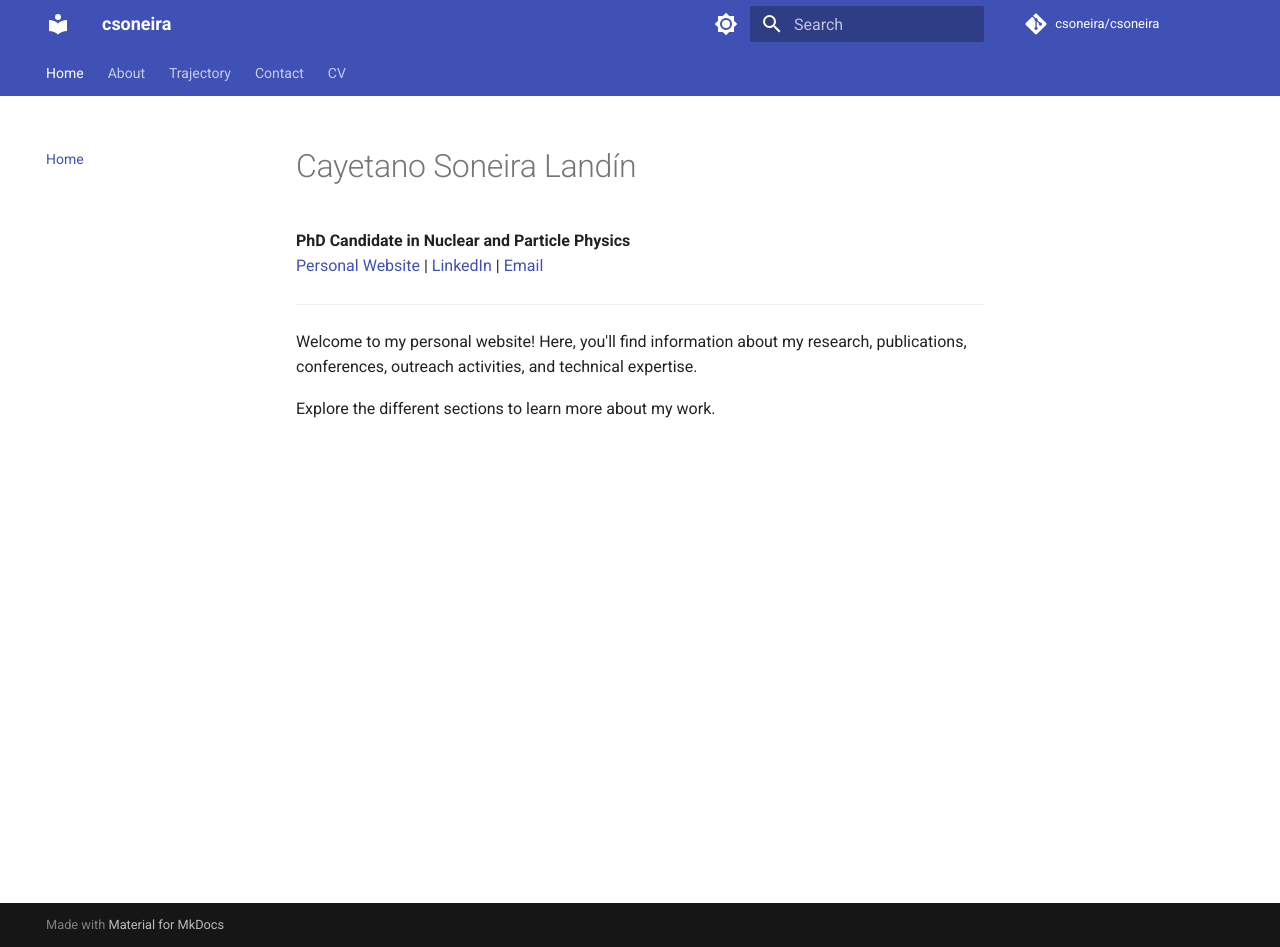
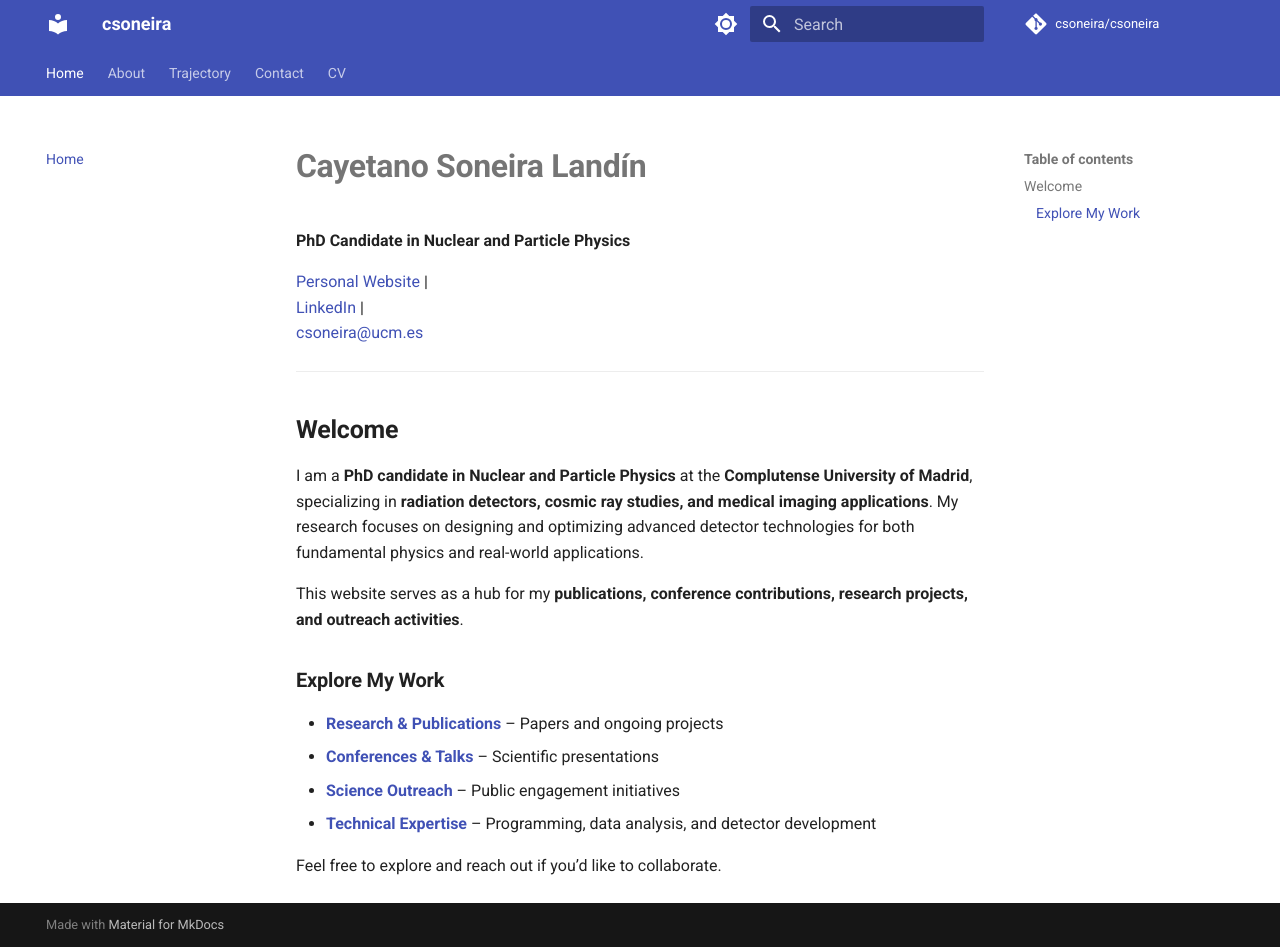
Before and after one commit to csoneira/csoneira, an MkDocs documentation site: the page built from docs/index.md, in a window 1280 px wide and 947 px high. Built offline with MkDocs 1.6.1 and Material for MkDocs 9.7.7, drawn with Linux system fonts in a browser that asks for light colours; comment, search, counter and statistics services are not loaded.

Commit message:
Update index.md

```diff
--- a/docs/index.md
+++ b/docs/index.md
@@ -1,9 +1,22 @@
-# Cayetano Soneira Landín
+# **Cayetano Soneira Landín**
 **PhD Candidate in Nuclear and Particle Physics**
-[Personal Website](https://csoneira.github.io/csoneira/) | [LinkedIn](https://www.linkedin.com/in/cayetano-soneira-906a241b5/) | [Email](mailto:csoneira@ucm.es)
+
+[Personal Website](https://csoneira.github.io/csoneira/) |
+[LinkedIn](https://www.linkedin.com/in/cayetano-soneira-906a241b5/) |
+[csoneira@ucm.es](csoneira@ucm.es)
 
 ---
 
-Welcome to my personal website! Here, you'll find information about my research, publications, conferences, outreach activities, and technical expertise.
+## **Welcome**
 
-Explore the different sections to learn more about my work.
+I am a **PhD candidate in Nuclear and Particle Physics** at the **Complutense University of Madrid**, specializing in **radiation detectors, cosmic ray studies, and medical imaging applications**. My research focuses on designing and optimizing advanced detector technologies for both fundamental physics and real-world applications.
+
+This website serves as a hub for my **publications, conference contributions, research projects, and outreach activities**.
+
+### **Explore My Work**
+- **[Research & Publications](trajectory/publications.md)** – Papers and ongoing projects
+- **[Conferences & Talks](trajectory/conferences.md)** – Scientific presentations
+- **[Science Outreach](trajectory/outreach.md)** – Public engagement initiatives
+- **[Technical Expertise](skills/technical.md)** – Programming, data analysis, and detector development
+
+Feel free to explore and reach out if you’d like to collaborate.
```
